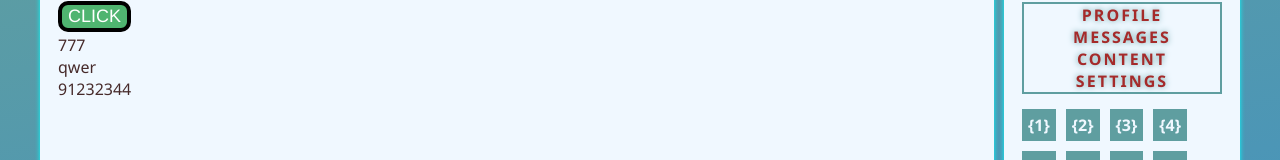
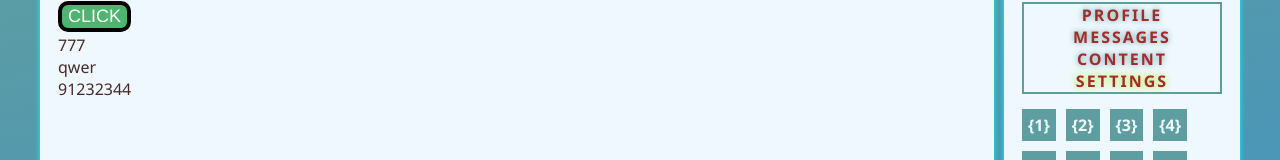
Before and after one commit to tztaras/app, a React (Create React App) app: page /lifecycles in a window 1280 px wide. Shown: the part 256-416 px from the top of the page. Built offline with nearby package versions, Linux system fonts and the light colour scheme.

Commit message:
`${css.item} ${css.active}`

```diff
--- a/src/Sidebar/Navmenu.module.css
+++ b/src/Sidebar/Navmenu.module.css
@@ -18,20 +18,21 @@
 
 .item {
     text-shadow: 0 0 6px cadetblue;
+    transition: text-shadow 1s;
 
     /* background-color: blueviolet; */
 }
 
 .item:hover {
-    text-shadow: 0 0 10px rgb(109, 209, 212);
+    /* text-shadow: 0 0 6px rgb(109, 209, 212); */
     cursor: pointer;
 }
 
 .item:active {
-    text-shadow: 0 0 10px rgb(125, 241, 245);
+    text-shadow: 0 0 6px rgb(161, 245, 7);
 }
 
-/* .active {
-    color: seagreen;
-    text-shadow: 0 0 6px rgb(143, 212, 14);
-} */
+.active {
+
+    text-shadow: 0 0 10px rgb(161, 245, 7);
+}
--- a/src/Sidebar/Sidebar.js
+++ b/src/Sidebar/Sidebar.js
@@ -17,6 +17,7 @@ function Sidebar() {
     let task4 = React.createRef();
     let task4Out = React.createRef();
     const [output, setOutput] = useState('hello');
+    const [isActive, setIsActive] = useState(false);
 
     function f1(number) {
         console.log('f1 '+ number);
@@ -44,9 +45,12 @@ function Sidebar() {
         console.log(sd);
     }
 
-    // function task3{
-    //     text
-    // }
+    function toggleActive(){
+        setIsActive(!isActive);
+    }
+
+
+
     return (
         <div className="sidebar">
 
@@ -68,9 +72,9 @@ function Sidebar() {
                 <h2>Menu</h2>
                 <nav className={css.menu}>
                     <div className={css.item}><a>Profile</a></div>
-                    <div className={`${css.item} ${css.active}`}><a>Messages</a></div>
-                    <div className={css.item}><a>Content</a></div>
-                    <div className={css.item}><a>Settings</a></div>
+                    <div className={css.item}><a>Messages</a></div>
+                    <div className={css.item} ><a>Content</a></div>
+                    <div className={`${css.item} ${css.active}`}><a>Settings</a></div>
 
 
                     {/* <div></div>
```
